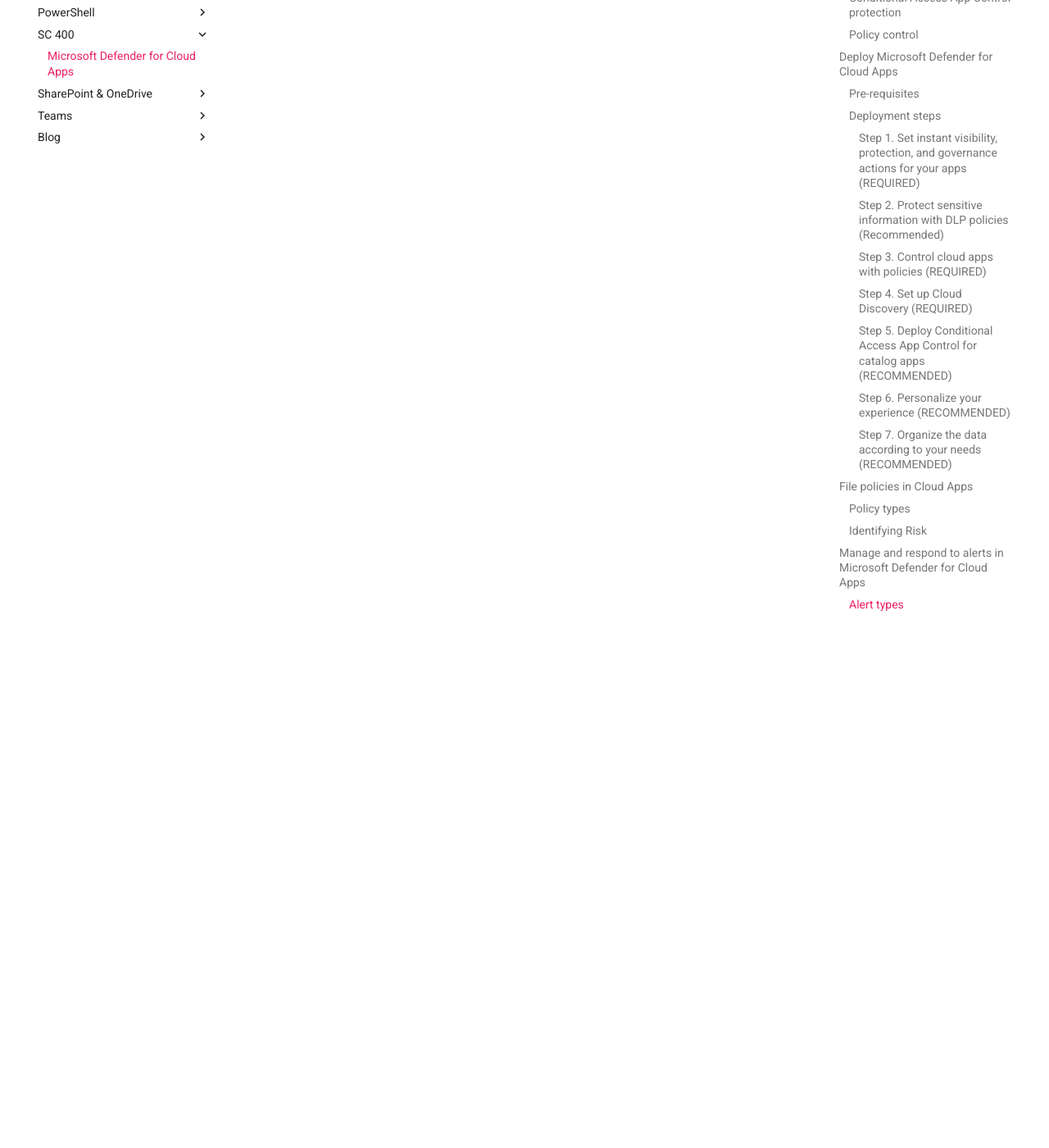
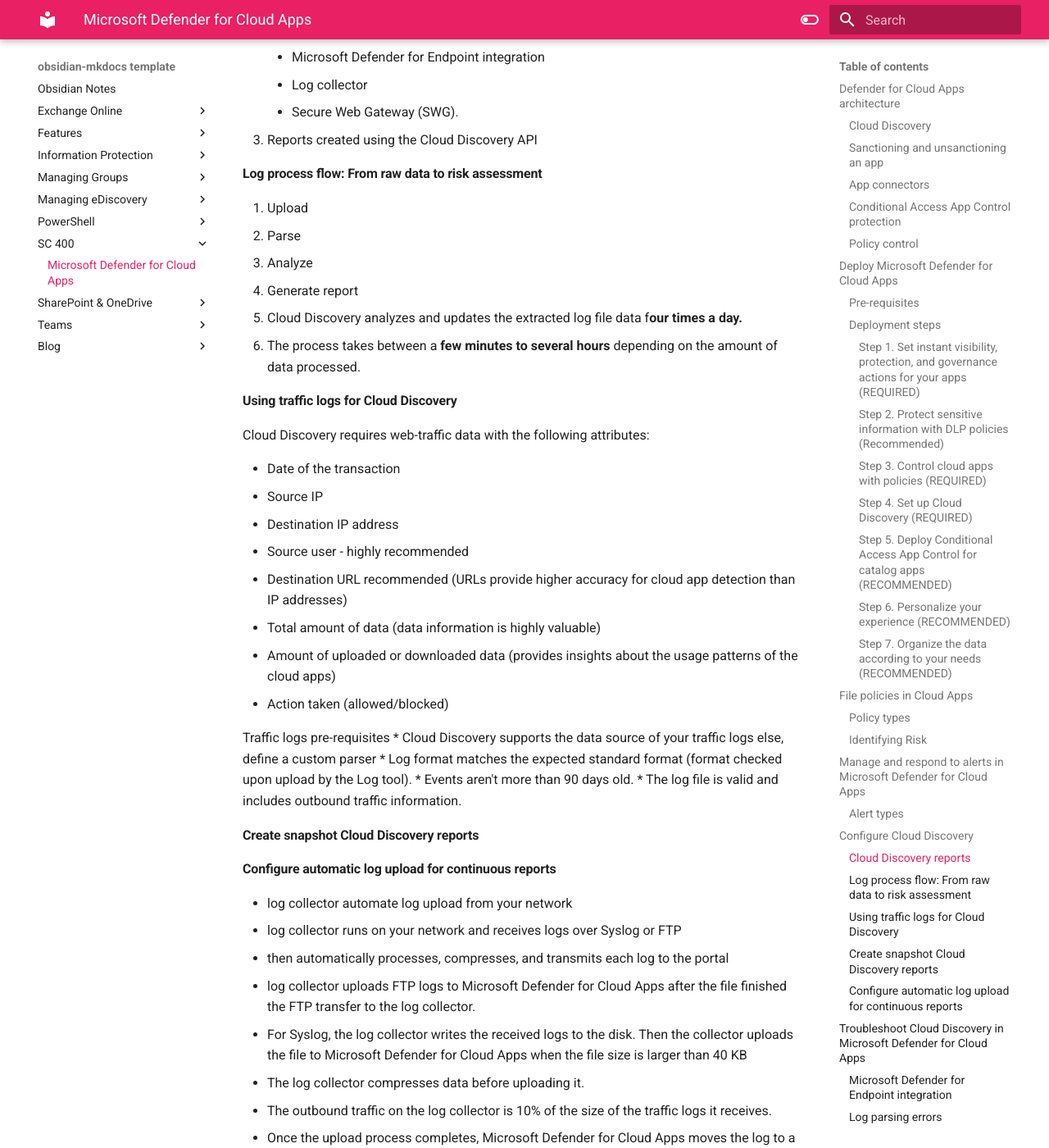
Before and after one commit to loujomer/toyee, an MkDocs documentation site: the page built from docs/SC-400/Microsoft Defender for Cloud Apps.md, in a window 1280 px wide and 1400 px high, scrolled down 6021 px. Shown: the whole window at 82% size. Built offline with MkDocs 1.6.1 and Material for MkDocs 9.7.7, drawn with Linux system fonts in a browser that asks for light colours; some of the changed text lies outside the part shown.

Commit message:
Update Microsoft Defender for Cloud Apps.md

```diff
--- a/docs/SC-400/Microsoft Defender for Cloud Apps.md
+++ b/docs/SC-400/Microsoft Defender for Cloud Apps.md
@@ -187,3 +187,70 @@
 8. New discovered service
 9. Suspicious activity
 10. Use of personal account
+
+---
+# Configure Cloud Discovery
+
+#### Cloud Discovery reports
+1. Snapshot reports
+2. Continuous reports
+	- Microsoft Defender for Endpoint integration
+	- Log collector
+	- Secure Web Gateway (SWG).
+3. Reports created using the Cloud Discovery API
+
+#### Log process flow: From raw data to risk assessment
+1. Upload
+2. Parse
+3. Analyze
+4. Generate report
+
+* Cloud Discovery analyzes and updates the extracted log file data f**our times a day.**
+* The process takes between a **few minutes to several hours** depending on the amount of data processed.
+
+#### Using traffic logs for Cloud Discovery
+Cloud Discovery requires web-traffic data with the following attributes:
+
+- Date of the transaction
+- Source IP
+- Destination IP address
+- Source user - highly recommended
+- Destination URL recommended (URLs provide higher accuracy for cloud app detection than IP addresses)
+- Total amount of data (data information is highly valuable)
+- Amount of uploaded or downloaded data (provides insights about the usage patterns of the cloud apps)
+- Action taken (allowed/blocked)
+
+Traffic logs pre-requisites
+* Cloud Discovery supports the data source of your traffic logs else, define a custom parser
+* Log format matches the expected standard format (format checked upon upload by the Log tool).
+* Events aren't more than 90 days old.
+* The log file is valid and includes outbound traffic information.
+
+#### Create snapshot Cloud Discovery reports
+
+
+#### Configure automatic log upload for continuous reports
+* log collector automate log upload from your network
+* log collector runs on your network and receives logs over Syslog or FTP
+* then automatically processes, compresses, and transmits each log to the portal
+* log collector uploads FTP logs to Microsoft Defender for Cloud Apps after the file finished the FTP transfer to the log collector.
+* For Syslog, the log collector writes the received logs to the disk. Then the collector uploads the file to Microsoft Defender for Cloud Apps when the file size is larger than 40 KB
+
+* The log collector compresses data before uploading it.
+* The outbound traffic on the log collector is 10% of the size of the traffic logs it receives.
+* Once the upload process completes, Microsoft Defender for Cloud Apps moves the log to a backup directory.
+* The backup directory stores the last 20 logs and old logs are deleted if new one arrives.
+* Whenever the log collector disk space is full, the log collector drops new logs until it has more free disk space.
+* You should receive a warning on the Log collectors tab of the Upload logs automatically settings when this scenario occurs.
+
+---
+# Troubleshoot Cloud Discovery in Microsoft Defender for Cloud Apps
+
+https://learn.microsoft.com/en-us/training/modules/implement-app-protection-use-microsoft-defender-cloud-apps/7-troubleshoot-cloud-discovery
+#### Microsoft Defender for Endpoint integration
+
+#### Log parsing errors
+
+#### Log collector errors
+
+#### Discovery dashboard errors
```
